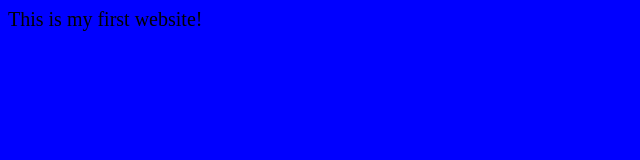
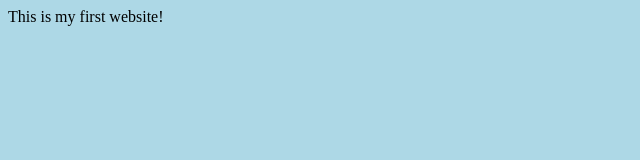
Before and after one commit to abharris/alexisbh52.me, a plain HTML site: page index.html in a window 1280 px wide. Shown: the whole page, without its empty margins (0-640 px from the left). Drawn offline with Linux system fonts and the light colour scheme.

Commit message:
fixed the prettiness

```diff
--- a/index.html
+++ b/index.html
@@ -4,7 +4,7 @@
 
   <!-- adapted from https://www.w3schools.com/html/html_styles.asp -->
   <!-- gives styling to the HTML page to make it prettier -->
-  <body style="background: blue; font-size: 20px">
+  <body style="background: lightblue">
     This is my first website!
   </body>
 </html>
```
